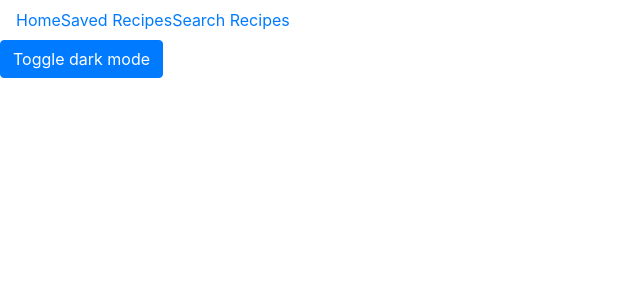
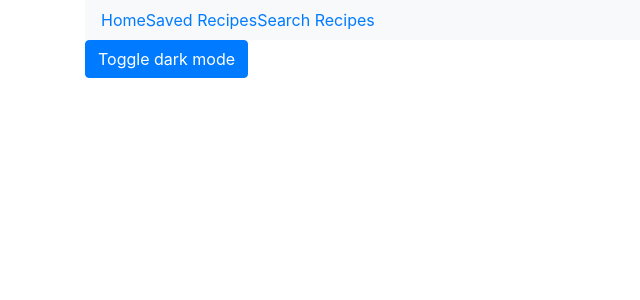
Before and after one commit to remoantonio/fork_it, a React (Create React App) app in the folder front_end/: page / in a window 1280 px wide. Shown: the top 300 px of the page, without its empty margins (0-640 px from the left). Built offline with nearby package versions, Linux system fonts and the light colour scheme.

Commit message:
updated code

```diff
--- a/front_end/src/App.js
+++ b/front_end/src/App.js
@@ -30,7 +30,8 @@ export default class App extends Component {
 
   render() {
     return (
-    <div>
+
+        <Container>
          <NavBar />
          <Switch>
           <Route exact path='/search' component={SearchRecipes} />
@@ -41,8 +42,8 @@ export default class App extends Component {
 
         <Button onclick="myFunction()">Toggle dark mode</Button>
 
-        </div>
 
+        </Container>
     )
   }
 }
--- a/front_end/src/components/NavBar.jsx
+++ b/front_end/src/components/NavBar.jsx
@@ -6,7 +6,7 @@ import 'bootstrap/dist/css/bootstrap.min.css';
 export default function NavBar() {
     return (
 
-        <Navbar>
+        <Navbar bg="light" expand="lg">
             <Link to='/'>Home</Link>
             <Link to='/saved'>Saved Recipes</Link>
             <Link to='/search'>Search Recipes</Link>
```
